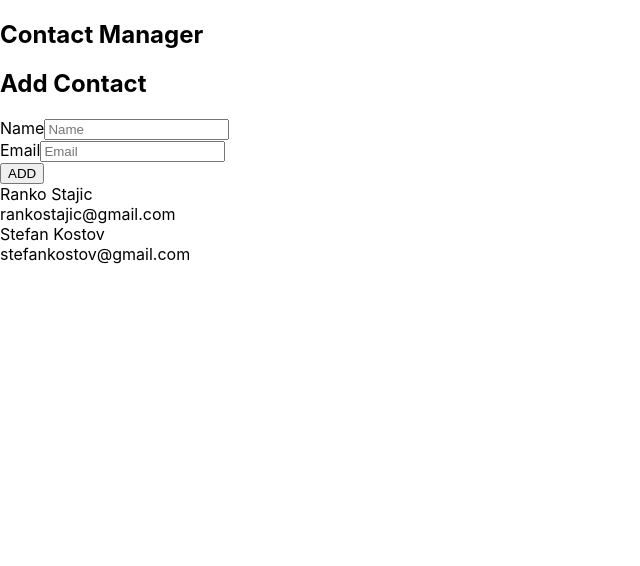
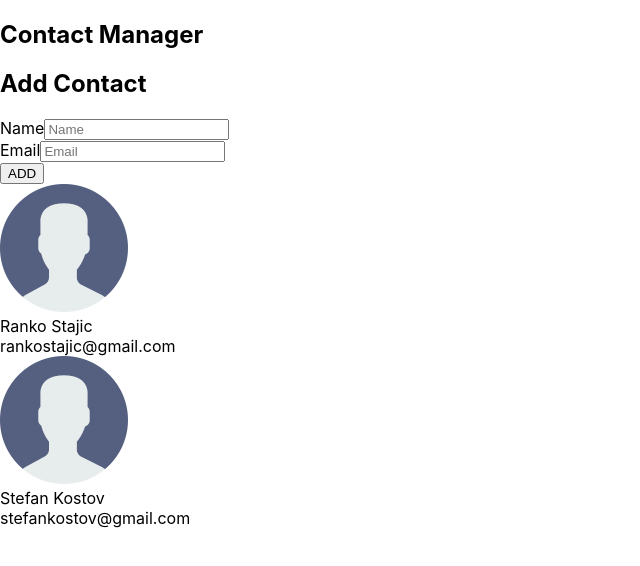
Before and after one commit to VladanStar/WebDesingExercises, a React (Create React App) app in the folder task04/my_app/: page / in a window 1280 px wide. Shown: the top 566 px of the page, without its empty margins (0-640 px from the left). Built offline with nearby package versions, Linux system fonts and the light colour scheme.

Commit message:
New commits

```diff
--- a/task04/my_app/src/components/ContactCard.js
+++ b/task04/my_app/src/components/ContactCard.js
@@ -1,10 +1,13 @@
 import React from 'react';
+import user from "../images/user.png"
 
  const ContactCard = (props) => {
 
   const {id, name, email} = props.contact;
   return (
     <div className="item">
+
+      <img src={user} alt="user" className="ui avatar image" />
     <div className="content">
 
       <div className="header"> {name}</div>
```
Also changed, not shown: task04/my_app/src/images/user.png (added).
